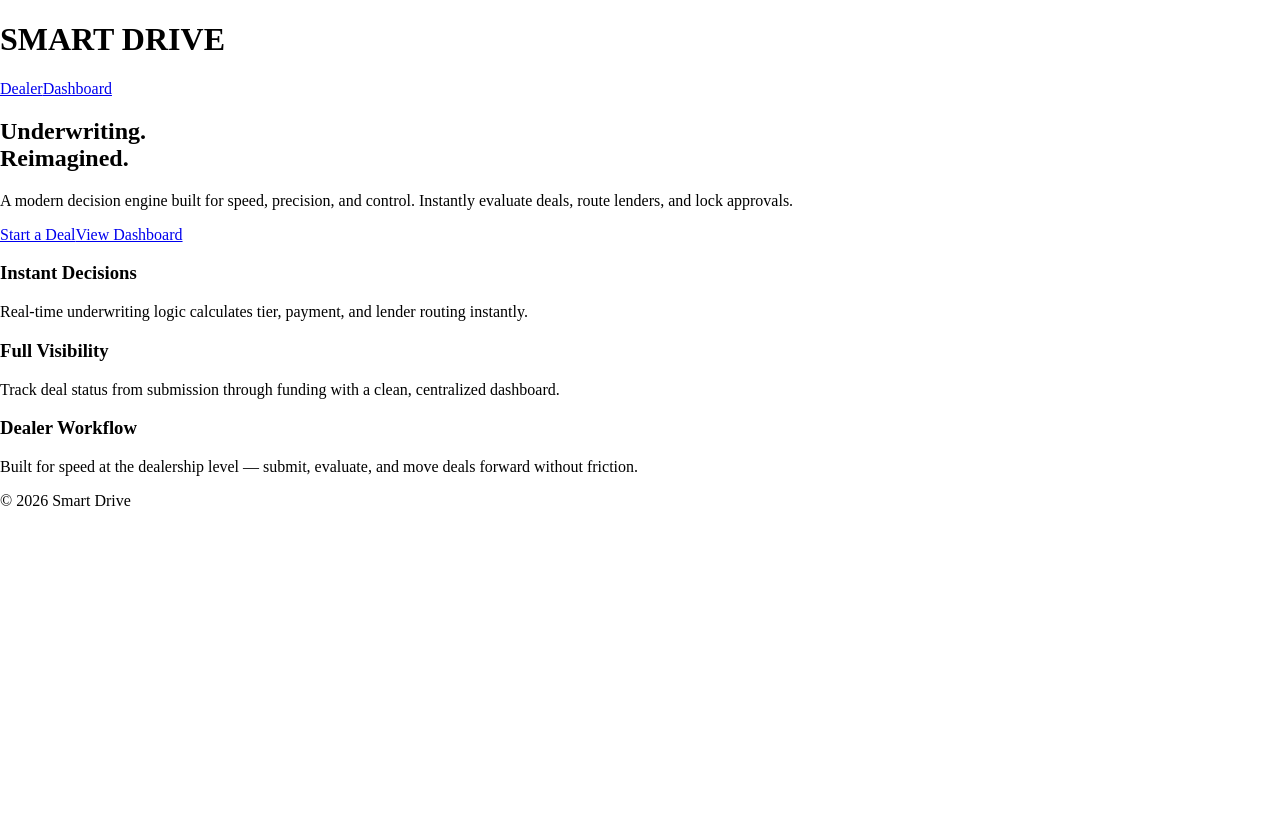
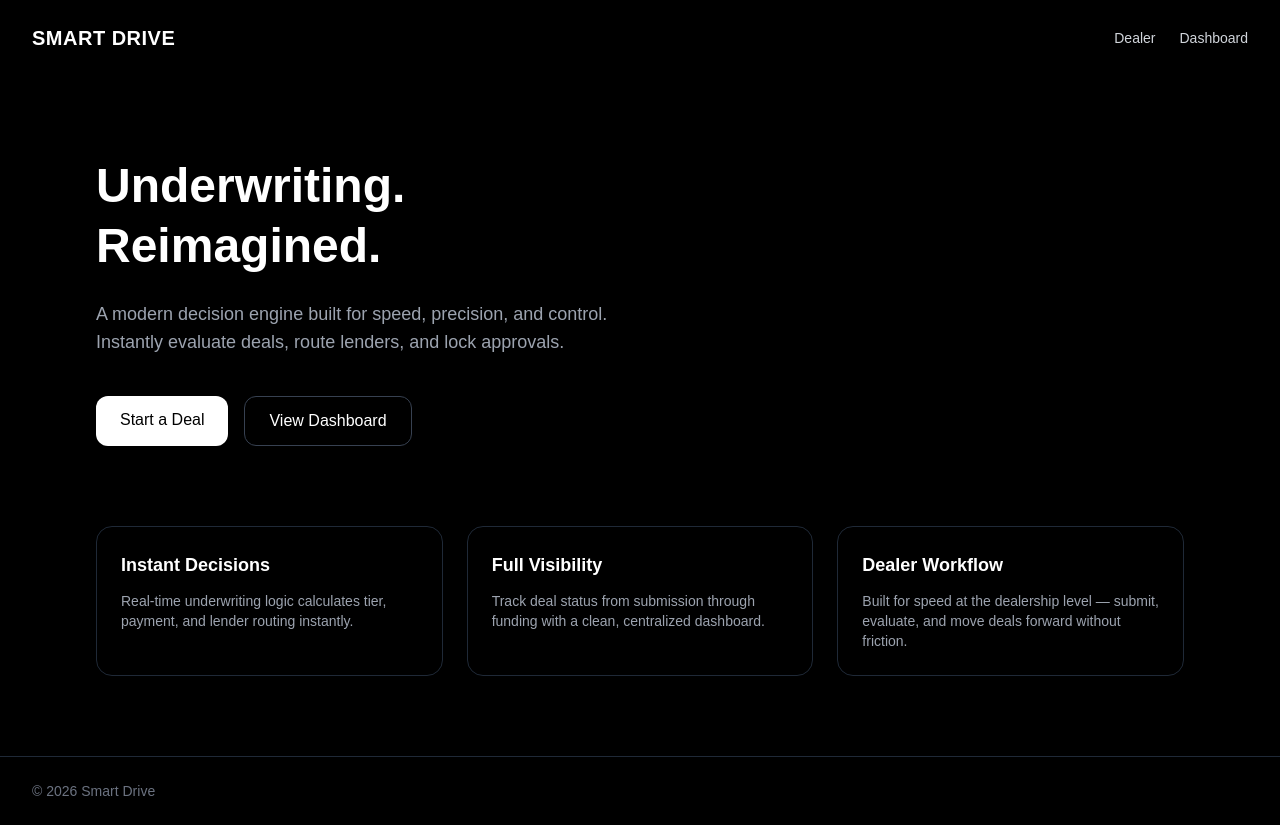
Before and after one commit to dliber13/smart-drive, a Next.js app: page / in a window 1280 px wide. Before the commit the page ends 800 px from the top, so only its background shows below. Built offline with nearby package versions, Linux system fonts and the light colour scheme.

Commit message:
Update layout.tsx

```diff
--- a/app/layout.tsx
+++ b/app/layout.tsx
@@ -1,11 +1,18 @@
+import "./globals.css"
+
+export const metadata = {
+  title: "Smart Drive",
+  description: "Underwriting Platform",
+}
+
 export default function RootLayout({
   children,
 }: {
-  children: React.ReactNode;
+  children: React.ReactNode
 }) {
   return (
     <html lang="en">
-      <body style={{ margin: 0 }}>{children}</body>
+      <body>{children}</body>
     </html>
-  );
+  )
 }
```
